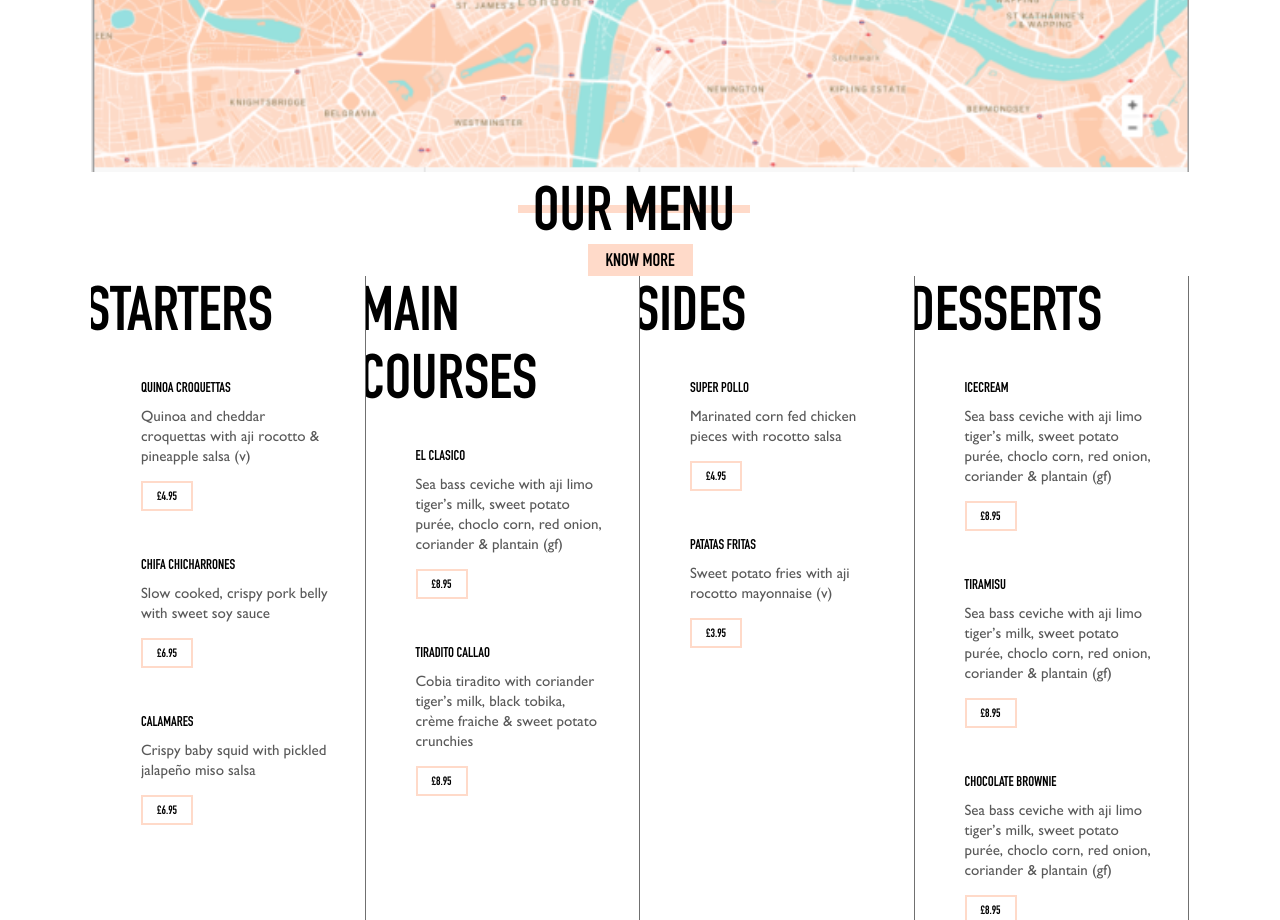
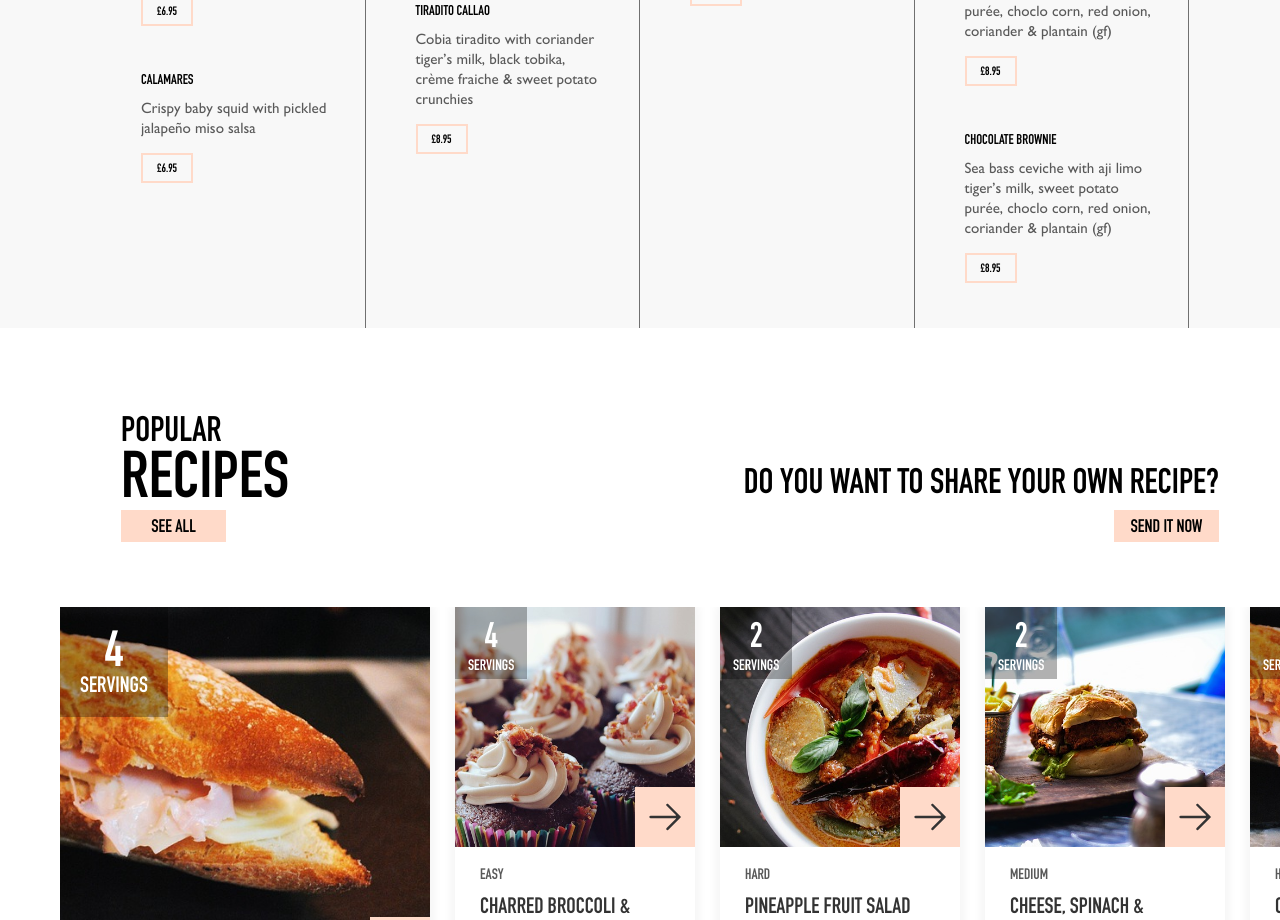
Before and after one commit to vijayranghar/cafe-london, a React app: page / in a window 1280 px wide. Shown: the part 1880-2800 px from the top of the page. Built offline with nearby package versions, Linux system fonts and the light colour scheme.

Commit message:
some more ui tweaks

```diff
--- a/src/App.js
+++ b/src/App.js
@@ -23,10 +23,9 @@ class App extends Component {
           <ProgressTracker sections={sections} />
           <Banner />
           <Community />
-
-          <PopularRecipes />
           <Location />
           <Menu />
+          <PopularRecipes />
           <CollaborateWithUs />
           <Footer />
         </main>
--- a/src/assets/stylesheets/main.scss
+++ b/src/assets/stylesheets/main.scss
@@ -23,7 +23,7 @@
 
 body {
   font-family: 'din_condensedbold','Gill Sans',arial;
-  -webkit-font-smoothing: antialiased;
+  -webkit-font-smoothing: subpixel-antialiased;
   -moz-osx-font-smoothing: grayscale;
 }
 .container {
@@ -38,6 +38,9 @@ a {
   text-decoration: none;
   color: $color-dove-gray;
 }
+.collaborate-with-us {
+  margin-top: 35px;
+}
 .badge {
   font-size: 18px;
   background: $color-tuft-bush;
--- a/src/assets/stylesheets/variables.scss
+++ b/src/assets/stylesheets/variables.scss
@@ -3,3 +3,4 @@ $color-mine-shaft-light: #3C3C3C;
 $color-tuft-bush: #FFDAC9;
 $color-dove-gray: #707070;
 $color-scorpion: #595959;
+$color-alabaster: #F8F8F8;
--- a/src/components/Menu/style.scss
+++ b/src/components/Menu/style.scss
@@ -3,6 +3,8 @@
 
 .menu {
   text-align: center;
+  background-color: $color-alabaster;
+  padding-top: 80px;
   .container > h2 {
     z-index: 1;
     display: inline-block;
--- a/src/components/PopularRecipes/index.js
+++ b/src/components/PopularRecipes/index.js
@@ -102,7 +102,7 @@ class PopularRecipes extends Component {
       activeIndex: this.state.activeIndex + 1,
       btnPreviousIsDisabled: false,
     },() => {
-      if(this.state.activeIndex > 7) {
+      if(this.state.activeIndex > 5) {
         this.setState({
           btnNextIsDisabled: true,
         })
@@ -142,19 +142,26 @@ class PopularRecipes extends Component {
     return (
       <section className="popular-recipes">
         <div className="container">
-          <h2>Popular Recipes</h2>
-          <div className="badge">See all</div>
-          <h3>Do you want to share your own recipe?</h3>
-          <div className="badge">Send it now</div>
+          <div className="popular-recipes--heading">
+            <div>
+              <h3>Popular</h3>
+              <h2>Recipes</h2>
+              <div className="badge">See all</div>
+            </div>
+            <div>
+              <h3>Do you want to share your own recipe?</h3>
+              <div className="badge">Send it now</div>
+            </div>
+          </div>
           <div className="popular-recipes--carousel">
             <div className="popular-recipes--carousel--container" style={containerStyle}>
               {renderRecipe}
             </div>
-            <div className="btn-wrapper">
-              <button className={`btn-previous ${btnPreviousIsDisabled ? 'is-disabled': ''}`} onClick={this.handlePrevious}></button>
-              <button className={`btn-next ${btnNextIsDisabled ? 'is-disabled': ''}`} onClick={this.handleNext}></button>
-            </div>
           </div>
+        </div>
+        <div className="btn-wrapper">
+          <button className={`btn-previous ${btnPreviousIsDisabled ? 'is-disabled': ''}`} onClick={this.handlePrevious}></button>
+          <button className={`btn-next ${btnNextIsDisabled ? 'is-disabled': ''}`} onClick={this.handleNext}></button>
         </div>
       </section>
     )
--- a/src/components/PopularRecipes/style.scss
+++ b/src/components/PopularRecipes/style.scss
@@ -1,40 +1,43 @@
 @import "../../assets/stylesheets/variables";
+@import "../../assets/stylesheets/mixins";
 
 .popular-recipes {
+  background-color: #fff;
+  padding-top: 80px;
+  .container {
+    max-width: 1220px;
+    margin-right: 0;
+  }
+  .popular-recipes--heading {
+    display: flex;
+    justify-content: space-between;
+    max-width: 1098px;
+    margin: 0 auto 65px;
+    align-items: flex-end;
+    h2 {
+      font-size: 65px;
+      text-transform: uppercase;
+      position: relative;
+      line-height: 52px;
+      @include strikeThroughText($color-tuft-bush);
+      & + .badge {
+        margin: 8px auto 0 0;
+      }
+    }
+    h3 {
+      font-size: 35px;
+      text-transform: uppercase;
+      & + .badge {
+        margin: 8px 0 0 auto;
+      }
+    }
+  }
   .popular-recipes--carousel {
     overflow: hidden;
     .popular-recipes--carousel--container {
       display: flex;
+      transform: translateX(5px);
       transition: transform 300ms linear;
-    }
-    .btn-wrapper {
-      display: flex;
-      justify-content: flex-end;
-      .btn-previous,
-      .btn-next {
-        -webkit-appearance: none;
-        background-repeat: no-repeat;
-        cursor: pointer;
-        background-size: cover;
-        width: 50px;
-        border: none;
-        background: transparent;
-        background-size: cover;
-        height: 20px;
-        outline: none;
-        transition: opacity 300ms linear;
-        &.is-disabled {
-          opacity: 0.2;
-          pointer-events: none
-        }
-      }
-      .btn-previous {
-        background-image: url('../../assets/images/back.png');
-        margin-right: 15px;
-      }
-      .btn-next {
-        background-image: url('../../assets/images/next.png')
-      }
     }
   }
   .recipe {
@@ -53,11 +56,27 @@
         width: 100%;
         height: 370px;
       }
+      .recipe--serving {
+        padding: 20px;
+        .count {
+          font-size: 50px;
+          line-height: 45px;
+        }
+      }
     }
     &.small {
       width: 240px;
       .recipe--image {
         height: 240px;
+      }
+      .recipe--serving {
+        font-size: 15px;
+        padding: 6px 13px;
+        line-height: 1;
+        .count {
+          font-size: 35px;
+          line-height: 45px;
+        }
       }
     }
     .recipe--image {
@@ -102,6 +121,7 @@
     }
     .recipe--info {
       padding: 18px 25px;
+      background: #fff;
       h5 {
         font-size: 15px;
         text-transform: uppercase;
@@ -130,4 +150,36 @@
       margin-top: 15px;
     }
   }
+  .btn-wrapper {
+    display: flex;
+    justify-content: flex-end;
+    max-width: 1098px;
+    margin-left: auto;
+    margin-right: auto;
+    .btn-previous,
+    .btn-next {
+      -webkit-appearance: none;
+      background-repeat: no-repeat;
+      cursor: pointer;
+      background-size: cover;
+      width: 50px;
+      border: none;
+      background: transparent;
+      background-size: cover;
+      height: 20px;
+      outline: none;
+      transition: opacity 300ms linear;
+      &.is-disabled {
+        opacity: 0.2;
+        pointer-events: none
+      }
+    }
+    .btn-previous {
+      background-image: url('../../assets/images/back.png');
+      margin-right: 15px;
+    }
+    .btn-next {
+      background-image: url('../../assets/images/next.png')
+    }
+  }
 }
```
